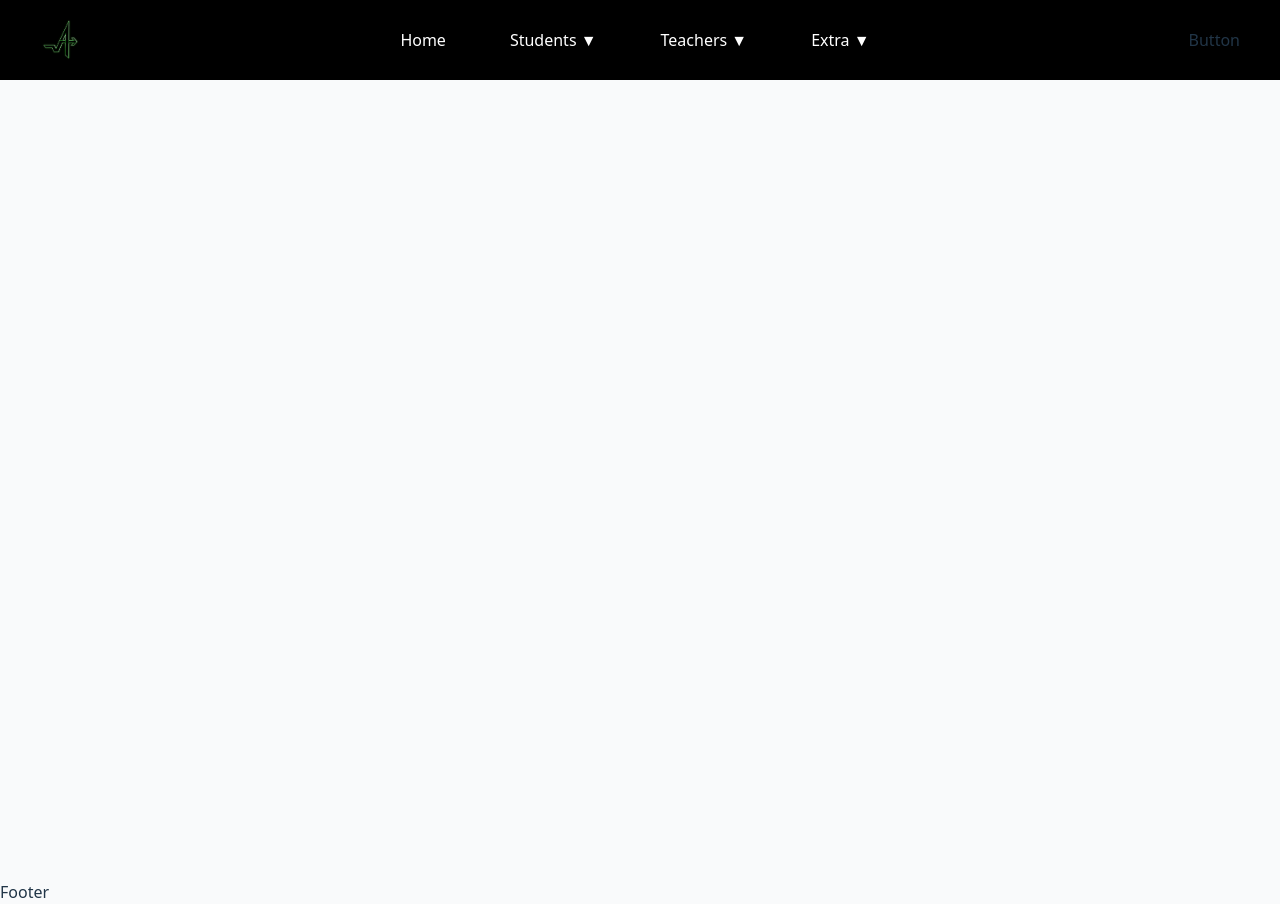
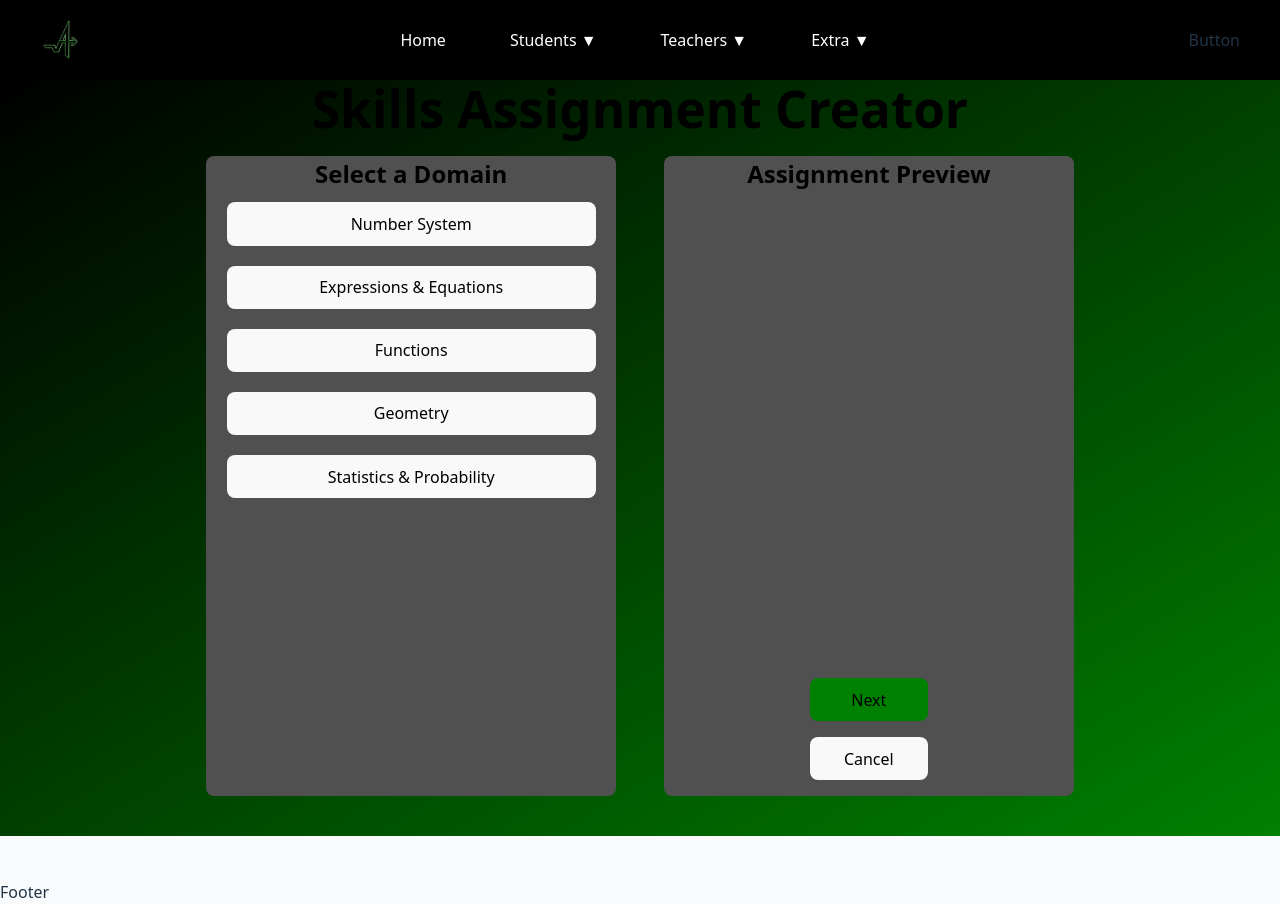
Before and after one commit to NCunningham12/axiom_frontend, a React (Vite) app: page /teachers/skills-creator in a window 1280 px wide. Built offline with nearby package versions, Linux system fonts and the light colour scheme.

Commit message:
Started changing to separate assignment/skills pages

```diff
--- a/src/App.jsx
+++ b/src/App.jsx
@@ -4,6 +4,7 @@ import Home from './pages/Home';
 import NavBar from './sections/NavBar';
 import Footer from './sections/Footer';
 import AssignmentCreator from './pages/AssignmentCreator';
+import SkillsCreator from './pages/SkillsCreator';
 import AssignmentEditor from './pages/AssignmentEditor';
 import Assignment from './pages/Assignment';
 import AssignmentList from './pages/AssignmentList';
@@ -19,6 +20,7 @@ function App() {
           <Routes>
             <Route path="/" element={<Home />} />
             <Route path="/teachers/assignment-creator" element={<AssignmentCreator />} />
+            <Route path="/teachers/skills-creator" element={<SkillsCreator />} />
             <Route path="/teachers/assignment-editor" element={<AssignmentEditor />} />
             <Route path="/teachers/assignment-list" element={<AssignmentList />} />
             <Route path="/students/assignment" element={<Assignment />} />
--- /dev/null
+++ b/src/pages/SkillsCreator.css
@@ -0,0 +1,149 @@
+.sc-container {
+  display: flex;
+  flex-direction: column;
+  align-items: center;
+  background: linear-gradient(to bottom right, #000000, #008000);
+  padding-bottom: 40px;
+}
+
+.sc-content-wrapper {
+  display: flex;
+  flex-direction: row;
+  width: 80%;
+  min-height: 80vh;
+  justify-content: center;
+  gap: 3rem;
+  margin-top: 20px;
+}
+
+ul {
+  list-style-type: none;
+  padding: 0;
+}
+
+.sc-title {
+  color: #000000;
+}
+
+.sc-panel {
+  background-color: rgb(80, 80, 80);
+  border-radius: 8px;
+  width: 40%;
+  display: flex;
+  flex-direction: column;
+}
+
+.sc-right-side {
+  display: flex;
+  flex-direction: column;
+  align-items: center;
+  justify-content: flex-start;
+}
+
+.sc-preview-title {
+  color: #000000;
+}
+
+.domain-screen {
+  display: flex;
+  flex-direction: column;
+  align-items: center;
+}
+
+.domain-btn {
+  width: 90%;
+}
+
+.back-button {
+  display: flex;
+  justify-content: left;
+  margin: 20px;
+}
+
+.select-domain {
+  color: #000000;
+  justify-self: center;
+}
+
+.domain-name {
+  color: #000000;
+  display: flex;
+  justify-content: center;
+}
+
+.sub-button {
+  width: 90%;
+  display: flex;
+  justify-self: center;
+  border-radius: 0px;
+  margin: 0px;
+  border: #000000 2px solid;
+  background-color: #008000;
+}
+
+.topic-li {
+  display: flex;
+  justify-content: space-between;
+  align-items: center;
+  width: 90%;
+  margin: 0rem auto;
+  padding: 0.5rem;
+  background-color: white;
+  color: black;
+  box-shadow: 0 2px 4px rgba(0, 0, 0, 0.1);
+  background-color: rgb(207, 207, 207);
+  border: #000000 2px solid;
+}
+
+.question-card {
+  display: flex;
+  justify-content: space-between;
+  align-items: center;
+  background-color: white;
+  color: black;
+  margin: 0.5rem auto;
+  padding: 0.5rem;
+  width: 90%;
+  height: 40px;
+  box-shadow: 0 2px 4px rgba(0, 0, 0, 0.1);
+}
+
+.assignment-list {
+  width: 100%;
+  flex-grow: 1;
+
+}
+
+.add-btn {
+  background: transparent;
+  color: black;
+  border: none;
+  font-size: 0.9rem;
+  padding: 0.2rem 0.5rem;
+  cursor: pointer;
+}
+
+.remove-btn {
+  background: transparent;
+  color: red;
+  border: none;
+  font-size: 1rem;
+  margin-left: 1rem;
+  cursor: pointer;
+}
+
+/* Right Side Buttons */
+
+.right-btn-wrapper {
+  display: flex;
+  flex-direction: column;
+  margin-top: auto;
+  padding: 0.5rem;
+  width: 100%;
+  align-items: center;
+}
+
+.right-btn {
+  margin: 0.5rem;
+  width: 30%;
+}
--- /dev/null
+++ b/src/pages/SkillsCreator.jsx
@@ -0,0 +1,136 @@
+import React, { useState, useEffect } from 'react';
+import './SkillsCreator.css';
+import { Link, useNavigate } from 'react-router-dom';
+import curriculum from '../curriculum';
+
+const SkillsCreator = () => {
+  const [selectedDomain, setSelectedDomain] = useState(null);
+  const [expandedConcept, setExpandedConcept] = useState(null);
+  const [assignmentSkills, setAssignmentSkills] = useState([]);
+
+  const navigate = useNavigate();
+
+  // Reset expanded concept when the domain changes
+  useEffect(() => {
+    setExpandedConcept(null);
+  }, [selectedDomain]);
+
+  const handleRemove = (indexToRemove) => {
+    setAssignmentSkills((prev) =>
+      prev.filter((_, index) => index !== indexToRemove)
+    );
+  };
+
+  const handleNextClick = () => {
+    const skillsWithIds = assignmentSkills.map((skill, index) => ({
+      ...skill,
+      id: index + 1,
+    }));
+
+    console.log('Navigating with assignmentSkills:', skillsWithIds);
+    navigate('/teachers/assignment-editor', { state: { problems: skillsWithIds } });
+  };
+
+  const grade = '8th';
+  const domains = curriculum[grade].domains;
+
+  return (
+    <div className="sc-container">
+      <h1 className="sc-title">Skills Assignment Creator</h1>
+      <div className="sc-content-wrapper">
+        <div className="sc-left-side sc-panel">
+          {!selectedDomain ? (
+            // === DOMAIN LIST SCREEN ===
+            <div className="domain-screen">
+              <h2 className="select-domain">Select a Domain</h2>
+              {domains.map((domain) => (
+                <button
+                  className="domain-btn"
+                  key={domain.id}
+                  onClick={() => setSelectedDomain(domain)}
+                  style={{ display: 'block', margin: '10px 0' }}
+                >
+                  {domain.name}
+                </button>
+              ))}
+            </div>
+          ) : (
+            // === CONCEPT DROPDOWNS SCREEN ===
+            <div>
+              <button
+                className="back-button"
+                onClick={() => setSelectedDomain(null)}
+              >
+                ← Back to Domains
+              </button>
+              <h2 className="domain-name">{selectedDomain.name}</h2>
+              <div className="topic-wrapper">
+                {selectedDomain.concepts.map((concept) => (
+                  <div
+                    key={concept.id}
+                    style={{ margin: '10px 0' }}
+                    className="topic-card"
+                  >
+                    <button
+                      className="sub-button"
+                      onClick={() =>
+                        setExpandedConcept((prev) =>
+                          prev === concept.id ? null : concept.id
+                        )
+                      }
+                    >
+                      {concept.name}
+                    </button>
+
+                    {expandedConcept === concept.id && (
+                      <ul>
+                        {concept.skills.map((skill) => (
+                          <li className="topic-li" key={skill.slug}>
+                            <span>{skill.name}</span>
+                            <button
+                              className="add-btn"
+                              onClick={() => {
+                                console.log(skill.name);
+                                setAssignmentSkills((prev) => [...prev, skill]);
+                              }}
+                            >
+                              Add
+                            </button>
+                          </li>
+                        ))}
+                      </ul>
+                    )}
+                  </div>
+                ))}
+              </div>
+            </div>
+          )}
+        </div>
+        <div className="ac-right-side ac-panel">
+          <h2 className="ac-preview-title">Assignment Preview</h2>
+          <div className="assignment-list">
+            {assignmentSkills.map((skill, index) => (
+              <div key={index} className="question-card">
+                <span>{skill.name}</span>
+                <button
+                  className="remove-btn"
+                  onClick={() => handleRemove(index)}
+                >
+                  ❌
+                </button>
+              </div>
+            ))}
+          </div>
+          <div className="right-btn-wrapper">
+            <button className="next-btn right-btn" onClick={handleNextClick}>
+              Next
+            </button>
+            <button className="cancel-btn right-btn">Cancel</button>
+          </div>
+        </div>
+      </div>
+    </div>
+  );
+};
+
+export default SkillsCreator;
--- a/src/sections/NavBar.jsx
+++ b/src/sections/NavBar.jsx
@@ -34,8 +34,12 @@ const NavBar = () => {
       label: 'Teachers ▼',
       children: [
         {
-          label: 'Create Assignment',
+          label: 'Create Traditional Assignment',
           path: '/teachers/assignment-creator',
+        },
+        {
+          label: 'Create Skills Assignment',
+          path: '/teachers/skills-creator',
         },
         {
           label: 'Assignments',
--- a/src/skills/exponents/productOfPowers.jsx
+++ b/src/skills/exponents/productOfPowers.jsx
@@ -114,83 +114,7 @@ export function problemEditor() {
 
   return (
     <div className="editor-grid">
-      <div className="left-pane">
-        <h4 className="pane-header">Editor</h4>
-
-        {/* Number of Terms (still radios since it's mutually exclusive) */}
-        <fieldset className="input-form">
-          <legend>Number of Terms</legend>
-          <label>
-            <input type="radio" name="terms" value="2" /> 2
-          </label>
-          <label>
-            <input type="radio" name="terms" value="3" /> 3
-          </label>
-          <label>
-            <input type="radio" name="terms" value="4" /> 4
-          </label>
-        </fieldset>
-
-        {/* Base Type (radio — still mutually exclusive) */}
-        <fieldset className="input-form">
-          <legend>Base Type</legend>
-          <label>
-            <input type="radio" name="baseType" value="numeric" /> Numeric Only
-          </label>
-          <label>
-            <input type="radio" name="baseType" value="variable" /> Variable
-            Only
-          </label>
-          <label>
-            <input type="radio" name="baseType" value="mixed" /> Mixed
-          </label>
-        </fieldset>
-
-        {/* Include Fractional Exponents */}
-        <fieldset className="input-form">
-          <label htmlFor="maxExponent">Max Exponent: {maxExponent}</label>
-          <input
-            type="range"
-            id="maxExponent"
-            name="maxExponent"
-            min="1"
-            max="10"
-            step="1"
-            list="tickmarks"
-            value={maxExponent}
-            onChange={(e) => setMaxExponent(Number(e.target.value))}
-          />
-        </fieldset>
-
-        {/* Include Coefficients */}
-        <fieldset className="input-form">
-          <label>
-            <input type="checkbox" name="coefficients" />
-            Include Coefficients
-          </label>
-        </fieldset>
-
-        {/* Include Negative Exponents */}
-        <fieldset className="input-form">
-          <label>
-            <input type="checkbox" name="negatives" />
-            Include Negative Exponents
-          </label>
-        </fieldset>
-
-        {/* Allow Negative Bases */}
-        <fieldset className="input-form">
-          <label>
-            <input type="checkbox" name="negBase" />
-            Allow Negative Bases
-          </label>
-        </fieldset>
-        <button className="apply-button">
-          Apply changes to all problems of same type
-        </button>
-      </div>
-
-      <div className="right-pane">
+      <div className="preview-pane">
         <h4 className="pane-header">Live Preview</h4>
         {/* Render preview of the generated problem here */}
       </div>
```
